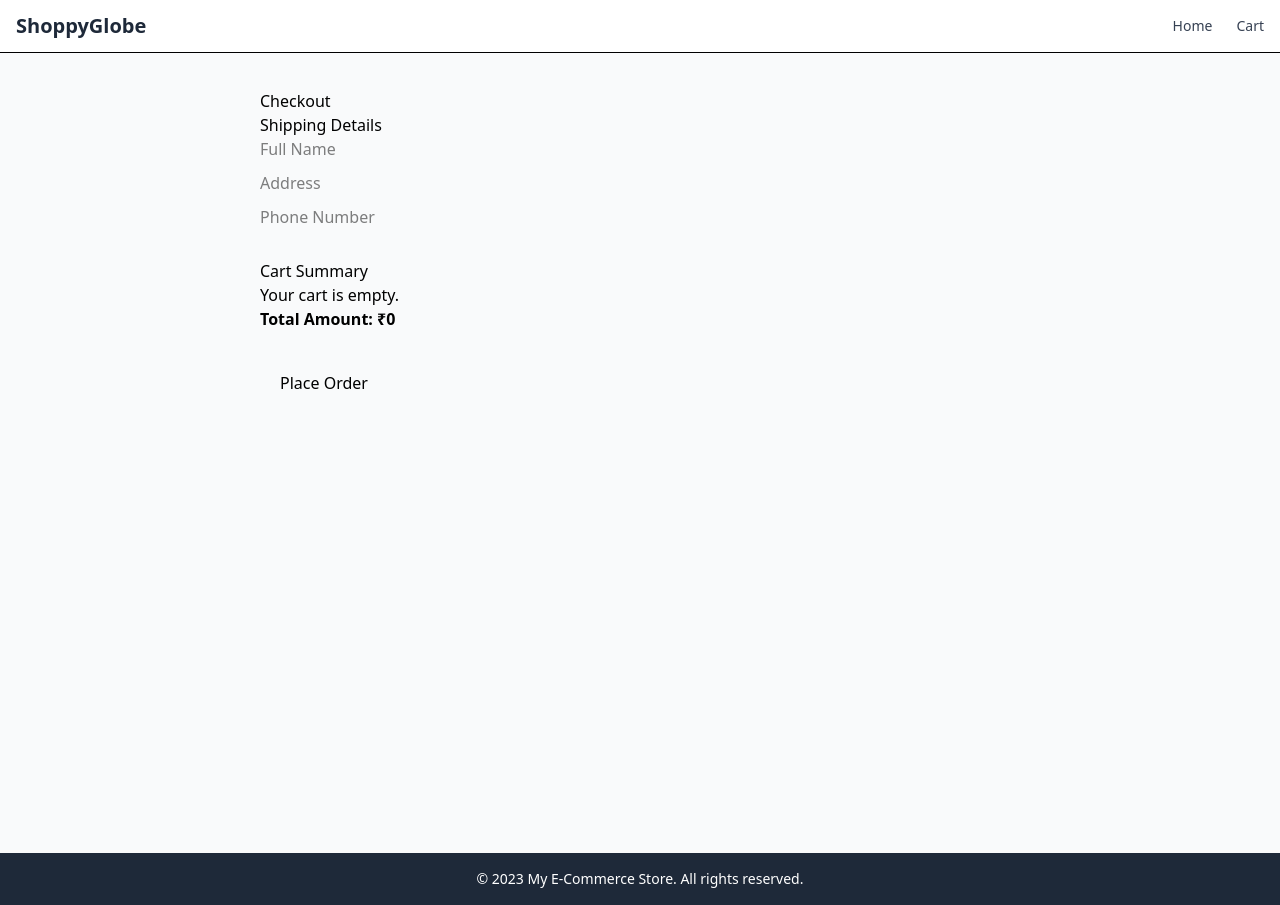
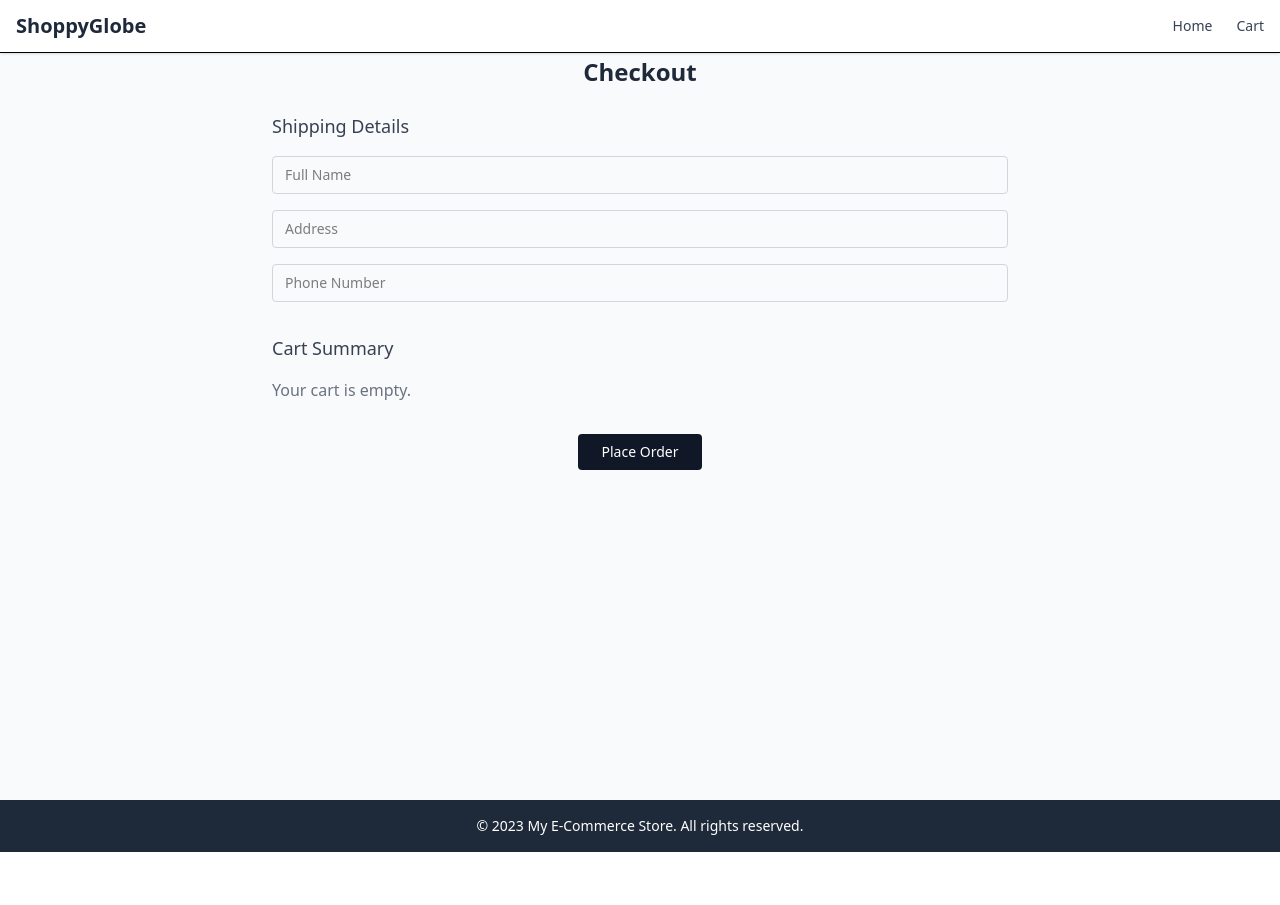
Before and after one commit to Ajay6433/shoppyglobe-project, a React (Vite) app: page /checkout in a window 1280 px wide. After the commit the page ends 852 px from the top, so only its background shows below. Built offline with nearby package versions, Linux system fonts and the light colour scheme.

Commit message:
Made small changes in UI

```diff
--- a/src/components/CartItem.jsx
+++ b/src/components/CartItem.jsx
@@ -28,7 +28,7 @@ function CartItem({ item }) {
         />
         <div>
           <h3 className="text-base font-medium text-gray-800 truncate">{item.title}</h3>
-          <p className="text-sm text-gray-600">₹{item.price.toFixed(2)}</p>
+          <p className="text-sm text-gray-600">₹{(item.price * 83).toFixed(2)}</p>
         </div>
       </div>
 
--- a/src/components/Header.jsx
+++ b/src/components/Header.jsx
@@ -2,7 +2,7 @@ import { Link } from 'react-router-dom';
 
 function Header() {
   return (
-    <header className="bg-white border-b shadow-sm">
+    <header className="fixed top-0 w-full z-50 bg-white border-b shadow-sm">
       <div className="container mx-auto flex justify-between items-center px-4 py-3">
         <h1 className="text-xl font-semibold text-gray-800">
           <Link to="/">ShoppyGlobe</Link>
--- a/src/components/ProductItem.jsx
+++ b/src/components/ProductItem.jsx
@@ -34,7 +34,7 @@ function ProductItem({ product, loading, error }) {
         />
         <h2 className="text-base font-medium text-gray-800 mb-1 truncate">{product.title}</h2>
         <p className="text-sm text-gray-500 mb-2 line-clamp-2">{product.description}</p>
-        <p className="text-sm font-semibold text-gray-700 mb-3">₹{product.price}</p>
+  ₹{(product.price * 83).toFixed(2)}
       </Link>
 
       <button
--- a/src/pages/Cart.jsx
+++ b/src/pages/Cart.jsx
@@ -1,10 +1,12 @@
 import React, { useMemo } from 'react';
 import { useSelector } from 'react-redux';
+import { useNavigate } from 'react-router-dom';
 import { Link } from 'react-router-dom';
 import CartItem from '../components/CartItem';
 
 function Cart() {
   const cartItems = useSelector((state) => state.cart.items);
+  const navigate = useNavigate();
 
   const totalAmount = useMemo(() => {
     return cartItems.reduce(
@@ -14,7 +16,7 @@ function Cart() {
   }, [cartItems]);
 
   return (
-    <div className="max-w-4xl mx-auto px-4 py-10">
+    <div className="max-w-4xl mx-auto px-4 py-10 mt-8">
       <h1 className="text-2xl font-semibold text-gray-800 mb-6 text-center">Shopping Cart</h1>
 
       {cartItems.length === 0 ? (
@@ -41,9 +43,15 @@ function Cart() {
               You have <strong>{cartItems.length}</strong> {cartItems.length === 1 ? 'item' : 'items'} in your cart.
             </p>
             <p className="text-lg font-semibold text-gray-800">
-              Total: ₹{totalAmount.toFixed(2)}
+  ₹{(totalAmount * 83).toFixed(2)}
             </p>
           </div>
+          <button
+        onClick={() => navigate('/checkout')}
+        className="inline-block px-5 py-2 border border-gray-300 text-sm text-gray-700 rounded hover:bg-gray-50 transition"
+      >
+        Proceed to Checkout
+      </button>
         </div>
       )}
     </div>
--- a/src/pages/CheckoutPage.jsx
+++ b/src/pages/CheckoutPage.jsx
@@ -1,8 +1,8 @@
-// src/pages/CheckoutPage.jsx
 import React, { useState } from 'react';
 import { useSelector, useDispatch } from 'react-redux';
-import {clearCart} from '../store/cartSlice';
+import { clearCart } from '../store/cartSlice';
 import { useNavigate } from 'react-router-dom';
+import toast from 'react-hot-toast';
 
 const CheckoutPage = () => {
   const dispatch = useDispatch();
@@ -10,6 +10,7 @@ const CheckoutPage = () => {
 
   const cartItems = useSelector((state) => state.cart.items);
   const total = cartItems.reduce((sum, item) => sum + item.price * item.quantity, 0);
+  const INR_RATE = 83;
 
   const [shippingInfo, setShippingInfo] = useState({
     name: '',
@@ -23,35 +24,35 @@ const CheckoutPage = () => {
 
   const handlePlaceOrder = () => {
     if (!shippingInfo.name || !shippingInfo.address || !shippingInfo.phone) {
-      alert('Please fill in all shipping fields.');
+      toast.error('Please fill in all shipping fields.');
       return;
     }
-
 
     dispatch(clearCart());
     navigate('/order-success', {
       state: {
         cartItems,
         shippingInfo,
-        total,
+        total: (total * INR_RATE).toFixed(2),
       },
     });
   };
 
   return (
-    <div style={{ maxWidth: '800px', margin: 'auto', padding: '20px' }}>
-      <h2>Checkout</h2>
+    <div className="max-w-3xl mx-auto px-4 py-10">
+      <h2 className="text-2xl font-semibold text-gray-800 mb-6 text-center">Checkout</h2>
 
-      {/* Shipping Details */}
-      <div style={{ marginBottom: '30px' }}>
-        <h3>Shipping Details</h3>
+      {/* Shipping Form */}
+      <div className="mb-8">
+        <h3 className="text-lg font-medium text-gray-700 mb-4">Shipping Details</h3>
+        <div className="space-y-4">
           <input
             type="text"
             name="name"
             placeholder="Full Name"
             value={shippingInfo.name}
             onChange={handleChange}
-          style={{ display: 'block', marginBottom: 10, width: '100%' }}
+            className="w-full border border-gray-300 rounded px-3 py-2 text-sm focus:outline-none focus:ring-1 focus:ring-blue-500"
           />
           <input
             type="text"
@@ -59,7 +60,7 @@ const CheckoutPage = () => {
             placeholder="Address"
             value={shippingInfo.address}
             onChange={handleChange}
-          style={{ display: 'block', marginBottom: 10, width: '100%' }}
+            className="w-full border border-gray-300 rounded px-3 py-2 text-sm focus:outline-none focus:ring-1 focus:ring-blue-500"
           />
           <input
             type="text"
@@ -67,33 +68,40 @@ const CheckoutPage = () => {
             placeholder="Phone Number"
             value={shippingInfo.phone}
             onChange={handleChange}
-          style={{ display: 'block', marginBottom: 10, width: '100%' }}
+            className="w-full border border-gray-300 rounded px-3 py-2 text-sm focus:outline-none focus:ring-1 focus:ring-blue-500"
           />
+        </div>
       </div>
 
       {/* Cart Summary */}
-      <div style={{ marginBottom: '30px' }}>
-        <h3>Cart Summary</h3>
+      <div className="mb-8">
+        <h3 className="text-lg font-medium text-gray-700 mb-4">Cart Summary</h3>
         {cartItems.length === 0 ? (
-          <p>Your cart is empty.</p>
+          <p className="text-gray-500">Your cart is empty.</p>
         ) : (
-          <ul style={{ paddingLeft: 0 }}>
+          <ul className="space-y-2 text-sm text-gray-700">
             {cartItems.map((item) => (
-              <li key={item.id} style={{ listStyle: 'none', marginBottom: 10 }}>
-                <div>
-                  <strong>{item.name}</strong> × {item.quantity} = ₹{item.price * item.quantity}
-                </div>
+              <li key={item.id} className="flex justify-between">
+                <span>{item.title} × {item.quantity}</span>
+                <span>₹{(item.price * item.quantity * INR_RATE).toFixed(2)}</span>
               </li>
             ))}
+            <li className="pt-3 border-t text-right font-semibold text-gray-800">
+              Total Amount: ₹{(total * INR_RATE).toFixed(2)}
+            </li>
           </ul>
         )}
-        <p><strong>Total Amount: ₹{total}</strong></p>
       </div>
 
-      {/* Place Order Button */}
-      <button onClick={handlePlaceOrder} style={{ padding: '10px 20px', fontSize: 16 }}>
+      {/* Place Order */}
+      <div className="text-center">
+        <button
+          onClick={handlePlaceOrder}
+          className="px-6 py-2 text-sm bg-gray-900 text-white rounded hover:bg-black transition"
+        >
           Place Order
         </button>
+      </div>
     </div>
   );
 };
--- a/src/pages/ProductDetails.jsx
+++ b/src/pages/ProductDetails.jsx
@@ -46,7 +46,7 @@ function ProductDetails() {
   if (!product) return <div className="text-center text-gray-600 py-6">Product not found.</div>;
 
   return (
-    <div className="max-w-6xl mx-auto px-4 py-10">
+    <div className="max-w-6xl mx-auto px-4 py-10 mt-8">
       <div className="flex flex-col md:flex-row gap-10">
         {/* Product Image */}
         <div className="md:w-1/2">
@@ -60,7 +60,7 @@ function ProductDetails() {
         {/* Product Info */}
         <div className="md:w-1/2">
           <h1 className="text-2xl font-semibold text-gray-800 mb-2">{product.title}</h1>
-          <p className="text-lg text-gray-700 mb-2">₹{product.price}</p>
+          ₹{(product.price * 83).toFixed(2)}
           <p className="text-gray-600 text-sm mb-4">{product.description}</p>
           <p className="text-gray-500 text-sm mb-2">Category: {product.category}</p>
           <p className="text-sm text-gray-500 mb-2">In Stock: {product.stock}</p>
--- a/src/pages/ProductList.jsx
+++ b/src/pages/ProductList.jsx
@@ -25,7 +25,7 @@ function ProductList() {
   };
 
   return (
-    <div className="max-w-screen-xl mx-auto px-4 py-8">
+    <div className="max-w-screen-xl mx-auto px-4 py-8 mt-8">
       {/* Search Input */}
       <div className="mb-6">
         <input
```
Also changed, not shown: src/pages/OrderSuccess.jsx (+24 -10 lines). Lines whose indentation alone changed are shown as unchanged.
